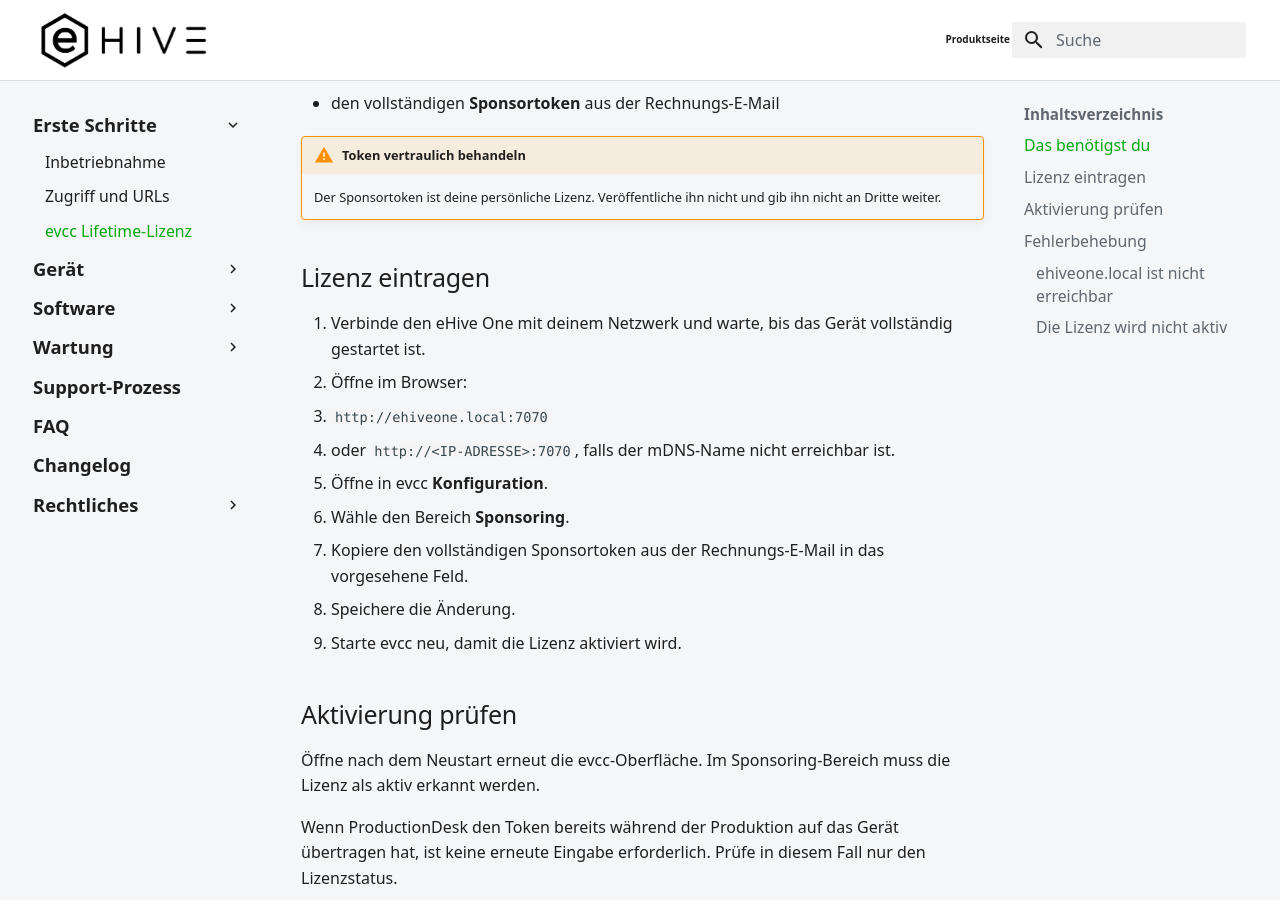
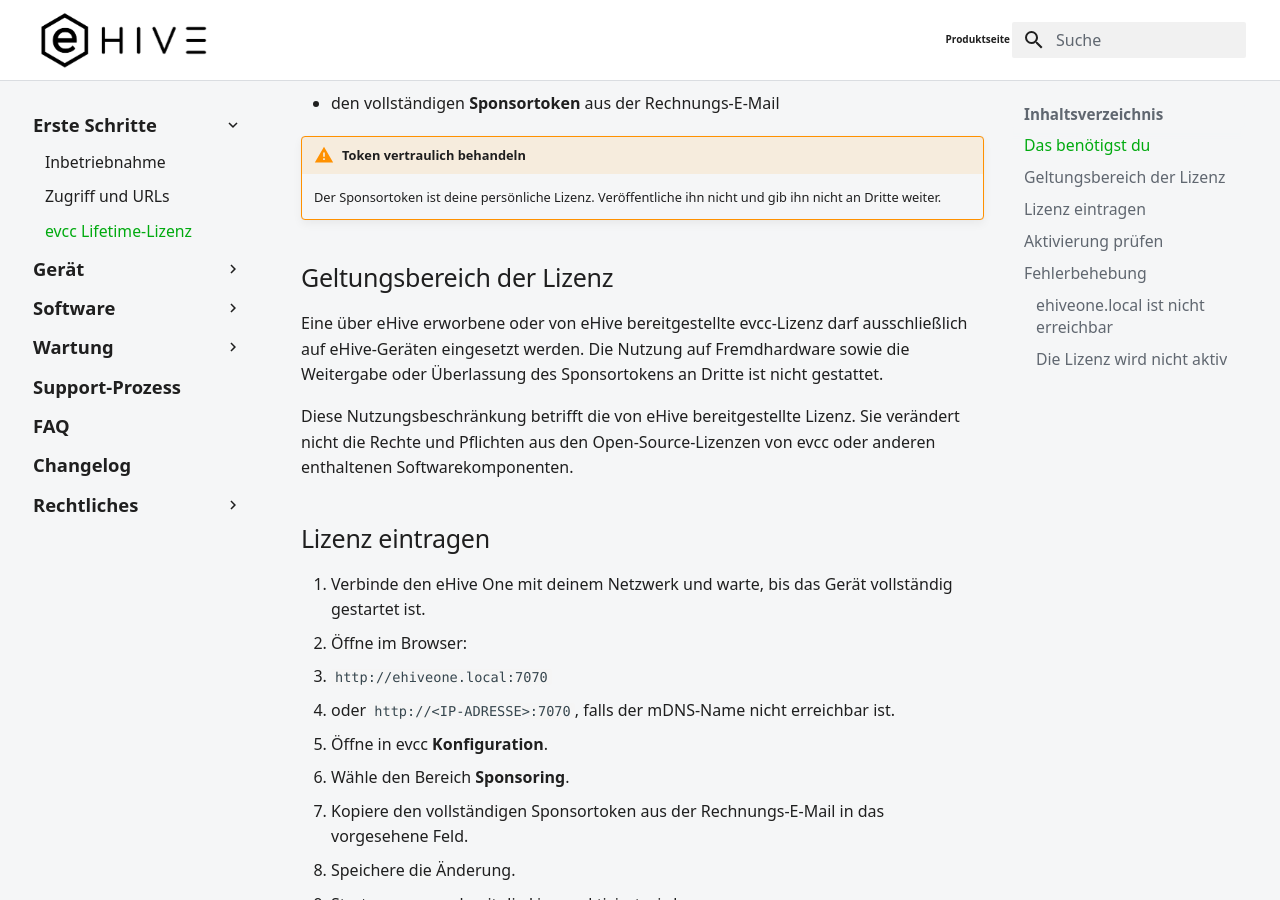
Before and after one commit to ehive-dev/doc, an MkDocs documentation site: the page built from docs/evcc-lizenz.md, in a window 1280 px wide and 900 px high, scrolled down 331 px. Built offline with MkDocs 1.6.1 and Material for MkDocs 9.7.7, drawn with Linux system fonts in a browser that asks for light colours.

Commit message:
docs: restrict provided licenses to eHive devices

```diff
--- a/docs/evcc-lizenz.md
+++ b/docs/evcc-lizenz.md
@@ -10,6 +10,12 @@ Mit der evcc Lifetime-Lizenz wird die Sponsoring-Funktion von evcc auf deinem eH
 
 !!! warning "Token vertraulich behandeln"
     Der Sponsortoken ist deine persönliche Lizenz. Veröffentliche ihn nicht und gib ihn nicht an Dritte weiter.
+
+## Geltungsbereich der Lizenz
+
+Eine über eHive erworbene oder von eHive bereitgestellte evcc-Lizenz darf ausschließlich auf eHive-Geräten eingesetzt werden. Die Nutzung auf Fremdhardware sowie die Weitergabe oder Überlassung des Sponsortokens an Dritte ist nicht gestattet.
+
+Diese Nutzungsbeschränkung betrifft die von eHive bereitgestellte Lizenz. Sie verändert nicht die Rechte und Pflichten aus den Open-Source-Lizenzen von evcc oder anderen enthaltenen Softwarekomponenten.
 
 ## Lizenz eintragen
 
```
